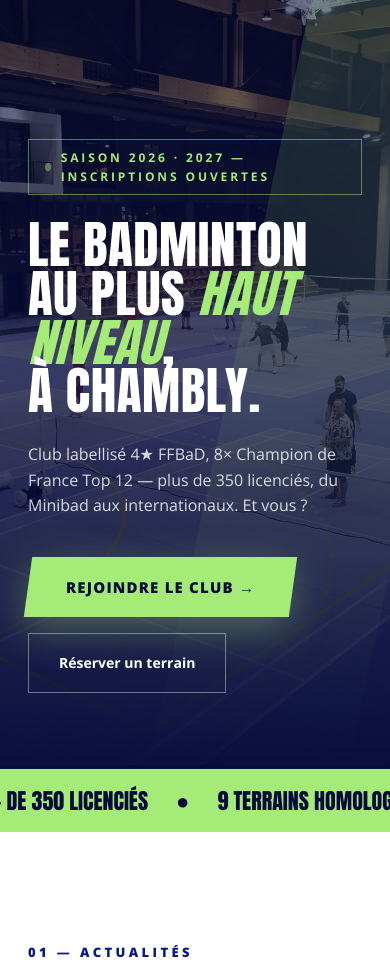
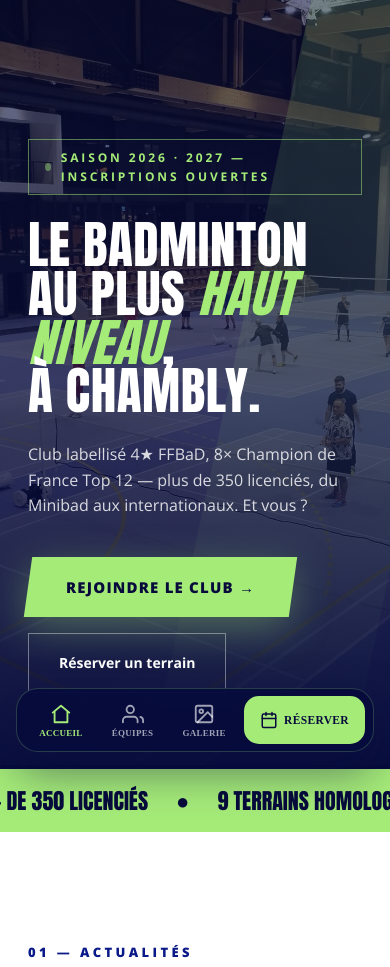
Before and after one commit to theomeurr/New-ChamblyBad, a PHP site: page / in a window 390 px wide. Shown: the part 76-1043 px from the top of the page. Run offline with PHP 8.4, Linux system fonts and the light colour scheme; some libraries are stand-ins or nearby versions.

Commit message:
Mobile+PWA : nav pill flottante, installation, service worker actif
Portage du design mobile des maquettes « Site mobile et PWA » vers le
site déployé, en HTML/CSS/JS propre :
- Enregistrement du service worker sur toutes les pages (pwa.js) :
  la PWA devient réellement installable et hors-ligne.
- Nav flottante « pill » en bas d'écran sur mobile (Accueil / Équipes /
  Galerie / Réserver), avec état actif par page (js/rd-mobile.js).
- Bouton « Installer l'application » (menu mobile + bannière
  dismissable) piloté par beforeinstallprompt.
- CSS dédié dans css/rd.css (safe-area, masquage desktop ≥921px).

Co-Authored-By: Claude Opus 4.8 <noreply@anthropic.com>

```diff
--- a/css/rd.css
+++ b/css/rd.css
@@ -30,3 +30,67 @@ details summary::-webkit-details-marker{display:none}
 /* Barre de défilement horizontale discrète (scroller joueurs) */
 .rd-scroll::-webkit-scrollbar{height:8px}
 .rd-scroll::-webkit-scrollbar-thumb{background:rgba(6,11,60,.25)}
+
+/* ============================================================
+   Nav mobile flottante (pill) — injectée par js/rd-mobile.js
+   Reprise de la maquette « Site mobile et PWA ».
+   ============================================================ */
+.rd-pill{
+  position:fixed;left:16px;right:16px;bottom:16px;height:64px;
+  bottom:calc(16px + env(safe-area-inset-bottom,0px));
+  background:rgba(6,11,60,.92);backdrop-filter:blur(16px);-webkit-backdrop-filter:blur(16px);
+  border:1px solid rgba(165,235,120,.22);border-radius:22px;
+  display:flex;align-items:center;padding:0 8px;z-index:150;
+  box-shadow:0 18px 44px rgba(6,11,60,.5)
+}
+.rd-pill a{
+  flex:1;display:flex;flex-direction:column;align-items:center;gap:3px;
+  text-decoration:none;color:rgba(255,255,255,.62);transition:transform .12s ease
+}
+.rd-pill a span{font-size:9px;font-weight:700;letter-spacing:.03em;text-transform:uppercase}
+.rd-pill a:active{transform:scale(.9)}
+.rd-pill a.is-active{color:#A5EB78}
+.rd-pill a.is-active span{font-weight:800}
+.rd-pill a.rd-pill-cta{
+  flex:0 0 auto;flex-direction:row;gap:6px;background:#A5EB78;color:#060B3C;
+  font-weight:800;font-size:11.5px;letter-spacing:.03em;padding:0 16px;height:48px;
+  border-radius:15px;margin-left:4px
+}
+.rd-pill a.rd-pill-cta span{font-size:11.5px;font-weight:800}
+.rd-pill a.rd-pill-cta:active{transform:scale(.96)}
+/* Décale le contenu pour ne pas passer sous la pill */
+body.rd-has-pill{padding-bottom:calc(96px + env(safe-area-inset-bottom,0px))}
+/* Pill + bannière : mobile uniquement */
+@media (min-width:921px){ .rd-pill{display:none !important} body.rd-has-pill{padding-bottom:0} }
+
+/* Bouton « Installer l'application » dans le menu mobile (injecté) */
+.rd-install-drawer{
+  display:none;align-items:center;justify-content:center;gap:9px;
+  background:none;border:none;color:rgba(255,255,255,.7);font-weight:700;font-size:13px;
+  cursor:pointer;padding:10px;margin-top:4px
+}
+.rd-can-install .rd-install-drawer{display:flex}
+
+/* Bannière d'installation PWA (injectée, dismissable) */
+.rd-install-banner{
+  position:fixed;left:16px;right:16px;z-index:160;
+  bottom:calc(92px + env(safe-area-inset-bottom,0px));
+  background:#fff;color:#060B3C;border:1px solid rgba(6,11,60,.12);
+  border-radius:18px;box-shadow:0 18px 44px rgba(6,11,60,.28);
+  display:none;align-items:center;gap:12px;padding:12px 14px
+}
+.rd-can-install .rd-install-banner{display:flex}
+@media (min-width:921px){ .rd-install-banner{left:auto;right:24px;bottom:24px;max-width:360px} }
+.rd-install-banner img{width:40px;height:40px;object-fit:contain;flex:0 0 auto}
+.rd-install-banner .rd-ib-txt{flex:1;min-width:0}
+.rd-install-banner .rd-ib-txt b{display:block;font-size:14px;line-height:1.2}
+.rd-install-banner .rd-ib-txt small{display:block;font-size:11.5px;color:rgba(6,11,60,.6);margin-top:2px}
+.rd-install-banner .rd-ib-go{
+  background:#A5EB78;color:#060B3C;border:none;border-radius:12px;
+  font-weight:800;font-size:12px;letter-spacing:.03em;text-transform:uppercase;
+  padding:10px 14px;cursor:pointer;flex:0 0 auto;font-family:inherit
+}
+.rd-install-banner .rd-ib-close{
+  background:none;border:none;color:rgba(6,11,60,.4);font-size:20px;line-height:1;
+  cursor:pointer;padding:4px;flex:0 0 auto;font-family:inherit
+}
--- a/galerie.html
+++ b/galerie.html
@@ -91,5 +91,7 @@
 
 <script src="js/rd-ui.js" defer></script>
 <script src="js/rd-galerie.js" defer></script>
+<script src="js/rd-mobile.js" defer></script>
+<script src="pwa.js" defer></script>
 </body>
 </html>
--- a/index.html
+++ b/index.html
@@ -521,5 +521,7 @@
 <script src="js/interclubs-load.js" defer></script>
 <script src="js/fitness-carousel.js" defer></script>
 <script src="js/rd-accueil.js" defer></script>
+<script src="js/rd-mobile.js" defer></script>
+<script src="pwa.js" defer></script>
 </body>
 </html>
--- /dev/null
+++ b/js/rd-mobile.js
@@ -0,0 +1,112 @@
+/* ============================================================
+   rd-mobile.js — Expérience mobile + PWA (site déployé)
+   Portage des maquettes « Site mobile et PWA » :
+     1. Nav flottante « pill » en bas d'écran (mobile ≤ 920px)
+     2. Bouton « Installer l'application » (menu + bannière)
+        piloté par l'événement beforeinstallprompt
+   Le service worker, lui, est enregistré par pwa.js.
+   Aucun markup à ajouter dans les pages : tout est injecté ici.
+   ============================================================ */
+(function () {
+  'use strict';
+
+  var SVG = {
+    home:    '<svg width="22" height="22" viewBox="0 0 24 24" fill="none" stroke="currentColor" stroke-width="2" stroke-linecap="round" stroke-linejoin="round"><path d="M3 10.5 12 3l9 7.5"/><path d="M5 9.5V21h14V9.5"/></svg>',
+    teams:   '<svg width="22" height="22" viewBox="0 0 24 24" fill="none" stroke="currentColor" stroke-width="2" stroke-linecap="round" stroke-linejoin="round"><path d="M17 21v-2a4 4 0 0 0-4-4H5a4 4 0 0 0-4 4v2"/><circle cx="9" cy="7" r="4"/><path d="M23 21v-2a4 4 0 0 0-3-3.87"/></svg>',
+    gallery: '<svg width="22" height="22" viewBox="0 0 24 24" fill="none" stroke="currentColor" stroke-width="2" stroke-linecap="round" stroke-linejoin="round"><rect x="3" y="3" width="18" height="18" rx="2"/><circle cx="9" cy="9" r="2"/><path d="m21 15-5-5L5 21"/></svg>',
+    book:    '<svg width="18" height="18" viewBox="0 0 24 24" fill="none" stroke="currentColor" stroke-width="2" stroke-linecap="round" stroke-linejoin="round"><rect x="3" y="4" width="18" height="18" rx="2"/><path d="M16 2v4M8 2v4M3 10h18"/></svg>',
+    download:'<svg width="16" height="16" viewBox="0 0 24 24" fill="none" stroke="currentColor" stroke-width="2.2" stroke-linecap="round" stroke-linejoin="round"><path d="M12 3v12"/><path d="m7 10 5 5 5-5"/><path d="M5 21h14"/></svg>'
+  };
+
+  // Page courante → cible des liens + item actif
+  var page = (location.pathname.split('/').pop() || 'index.html').toLowerCase();
+  var isHome = (page === '' || page === 'index.html');
+  var homeUrl = isHome ? '#top' : 'index.html';
+  var teamsUrl = isHome ? '#equipes' : 'index.html#equipes';
+
+  // ----- 1. Nav pill flottante (mobile) -----
+  function buildPill() {
+    if (document.querySelector('.rd-pill')) return;
+    var nav = document.createElement('nav');
+    nav.className = 'rd-pill';
+    nav.setAttribute('aria-label', 'Navigation rapide');
+    nav.innerHTML =
+      '<a href="' + homeUrl + '"' + (isHome ? ' class="is-active"' : '') + '>' + SVG.home + '<span>Accueil</span></a>' +
+      '<a href="' + teamsUrl + '">' + SVG.teams + '<span>Équipes</span></a>' +
+      '<a href="galerie.html"' + (page === 'galerie.html' ? ' class="is-active"' : '') + '>' + SVG.gallery + '<span>Galerie</span></a>' +
+      '<a href="reservations.html" class="rd-pill-cta' + (page === 'reservations.html' ? ' is-active' : '') + '">' + SVG.book + '<span>Réserver</span></a>';
+    document.body.appendChild(nav);
+    document.body.classList.add('rd-has-pill');
+  }
+
+  // ----- 2. Installation PWA -----
+  var deferredPrompt = null;
+
+  function buildInstallUI() {
+    // Bouton dans le menu mobile
+    var menu = document.querySelector('.rd-mobile-menu');
+    if (menu && !menu.querySelector('.rd-install-drawer')) {
+      var btn = document.createElement('button');
+      btn.type = 'button';
+      btn.className = 'rd-install-drawer';
+      btn.setAttribute('data-pwa-install', '');
+      btn.innerHTML = SVG.download + 'Installer l’application';
+      menu.appendChild(btn);
+    }
+    // Bannière flottante
+    if (!document.querySelector('.rd-install-banner')) {
+      var banner = document.createElement('div');
+      banner.className = 'rd-install-banner';
+      banner.setAttribute('role', 'dialog');
+      banner.setAttribute('aria-label', 'Installer l’application BCCO');
+      banner.innerHTML =
+        '<img src="media/icon-192.png" alt="" onerror="this.style.display=\'none\'" />' +
+        '<div class="rd-ib-txt"><b>Installer l’appli BCCO</b><small>Accès rapide, plein écran, hors-ligne</small></div>' +
+        '<button type="button" class="rd-ib-go" data-pwa-install>Installer</button>' +
+        '<button type="button" class="rd-ib-close" aria-label="Fermer">×</button>';
+      document.body.appendChild(banner);
+      banner.querySelector('.rd-ib-close').addEventListener('click', function () {
+        document.body.classList.remove('rd-can-install');
+        try { localStorage.setItem('bcco-install-dismissed', '1'); } catch (e) {}
+      });
+    }
+  }
+
+  function doInstall() {
+    if (!deferredPrompt) return;
+    deferredPrompt.prompt();
+    deferredPrompt.userChoice.then(function () {
+      deferredPrompt = null;
+      document.body.classList.remove('rd-can-install');
+    });
+  }
+
+  // Un seul écouteur délégué pour tous les boutons [data-pwa-install]
+  document.addEventListener('click', function (e) {
+    var t = e.target.closest ? e.target.closest('[data-pwa-install]') : null;
+    if (t) { e.preventDefault(); doInstall(); }
+  });
+
+  window.addEventListener('beforeinstallprompt', function (e) {
+    e.preventDefault();
+    deferredPrompt = e;
+    buildInstallUI();
+    var dismissed;
+    try { dismissed = localStorage.getItem('bcco-install-dismissed'); } catch (err) {}
+    if (!dismissed) document.body.classList.add('rd-can-install');
+  });
+
+  window.addEventListener('appinstalled', function () {
+    deferredPrompt = null;
+    document.body.classList.remove('rd-can-install');
+    try { localStorage.setItem('bcco-install-dismissed', '1'); } catch (e) {}
+  });
+
+  // ----- init -----
+  function init() { buildPill(); }
+  if (document.readyState === 'loading') {
+    document.addEventListener('DOMContentLoaded', init);
+  } else {
+    init();
+  }
+})();
--- a/mentions-legales.html
+++ b/mentions-legales.html
@@ -112,5 +112,7 @@
 </div>
 
 <script src="js/rd-ui.js" defer></script>
+<script src="js/rd-mobile.js" defer></script>
+<script src="pwa.js" defer></script>
 </body>
 </html>
--- a/politique-confidentialite.html
+++ b/politique-confidentialite.html
@@ -127,5 +127,7 @@
 </div>
 
 <script src="js/rd-ui.js" defer></script>
+<script src="js/rd-mobile.js" defer></script>
+<script src="pwa.js" defer></script>
 </body>
 </html>
--- a/reservations.html
+++ b/reservations.html
@@ -125,5 +125,7 @@
 
 <script src="js/rd-ui.js" defer></script>
 <script src="js/rd-reservations.js" defer></script>
+<script src="js/rd-mobile.js" defer></script>
+<script src="pwa.js" defer></script>
 </body>
 </html>
```
